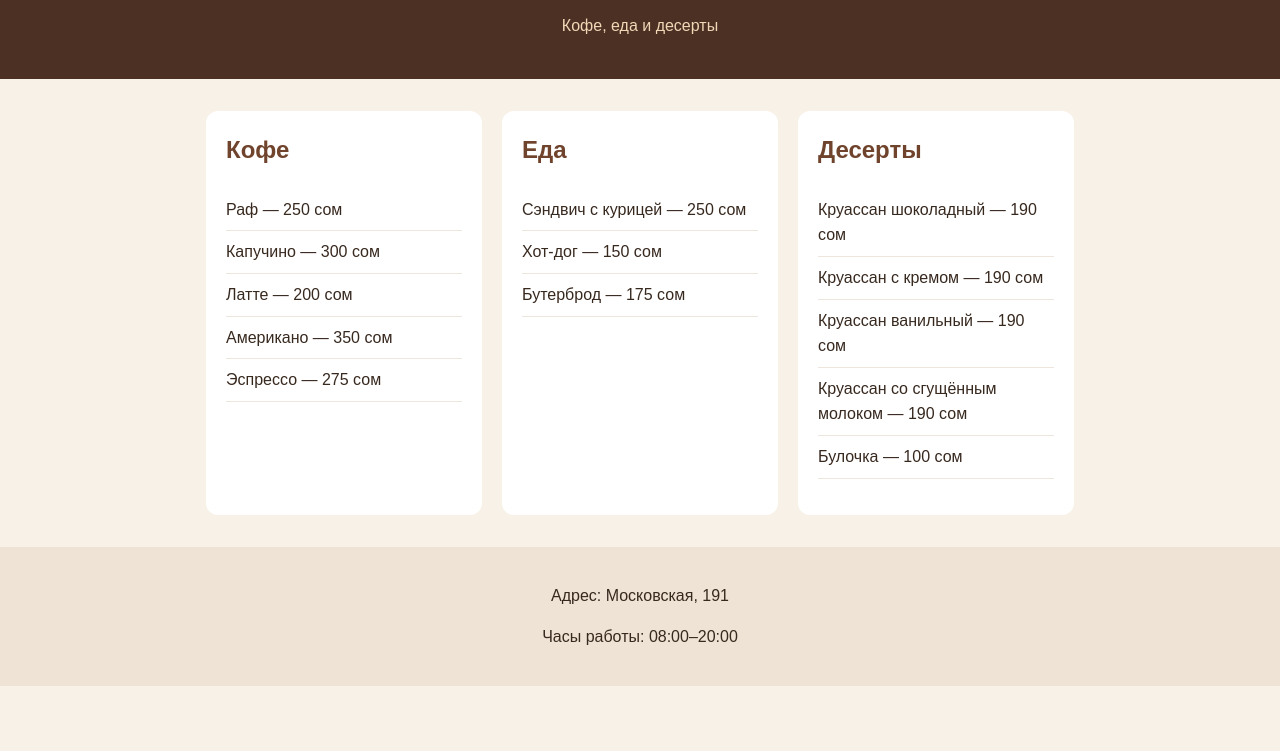
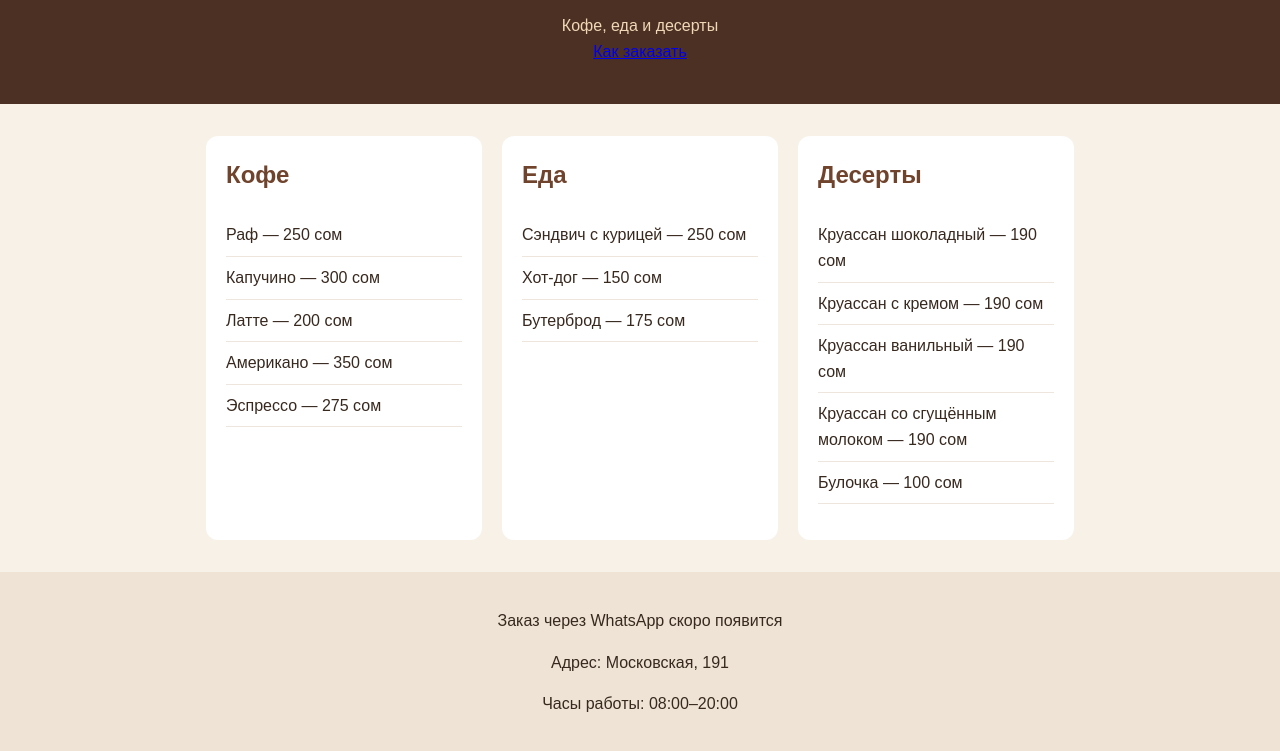
Before and after one commit to alybaevshuhrat-ctrl/Devine-Coffee., a plain HTML site: page index.html in a window 1280 px wide. Shown: the part 107-858 px from the top of the page. Before the commit the page ends 800 px from the top, so only its background shows below. Drawn offline with Linux system fonts and the light colour scheme.

Commit message:
Update index.html

```diff
--- a/index.html
+++ b/index.html
@@ -10,6 +10,7 @@
   <header>
     <h1>Devine Coffee</h1>
     <p>Кофе, еда и десерты</p>
+    <a class="order-button" href="#contacts">Как заказать</a>
   </header>
 
   <main>
@@ -45,7 +46,8 @@
     </section>
   </main>
 
-  <footer>
+  <footer id="contacts">
+    <p>Заказ через WhatsApp скоро появится</p>
     <p>Адрес: Московская, 191</p>
     <p>Часы работы: 08:00–20:00</p>
   </footer>
```
